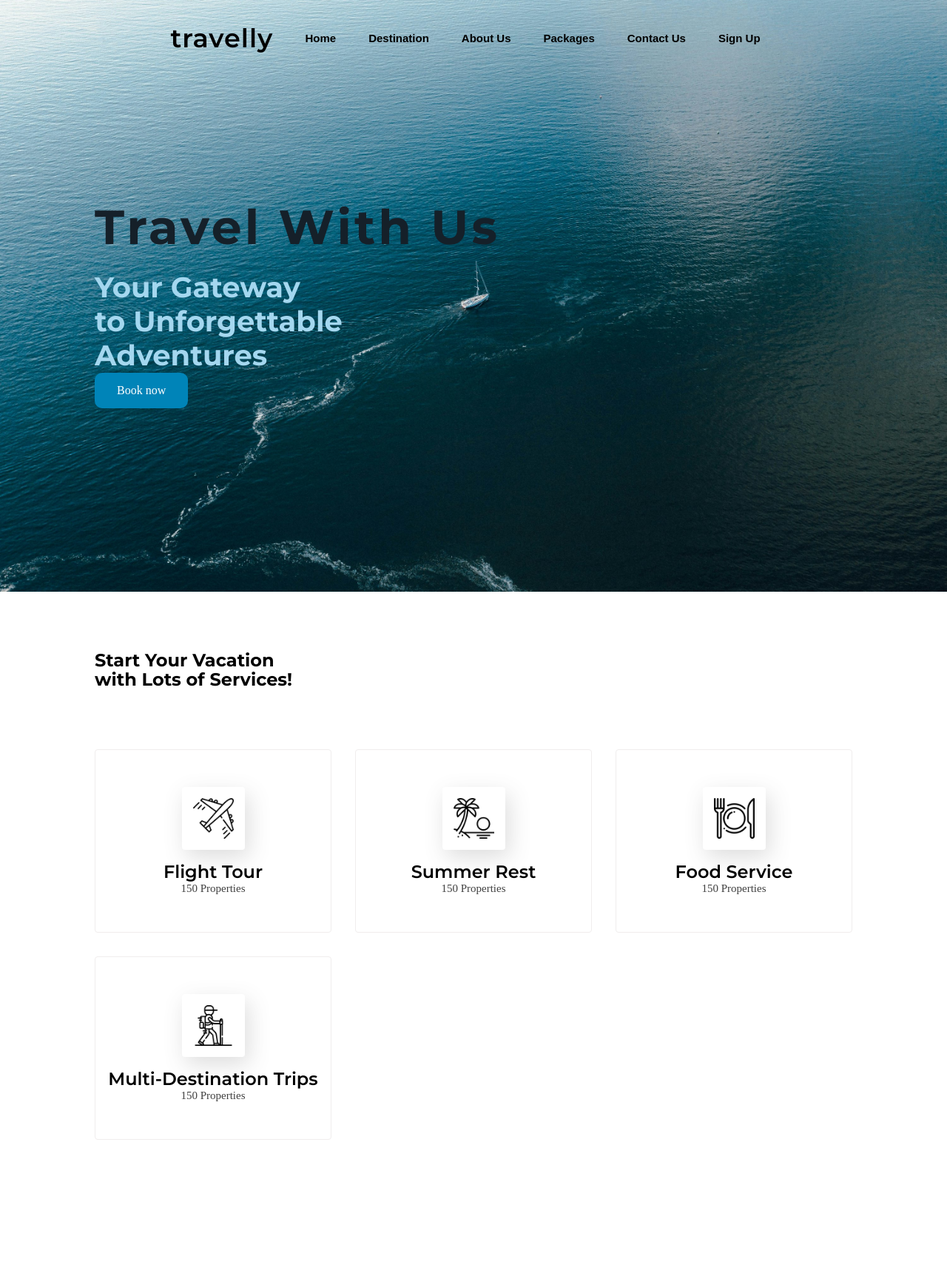
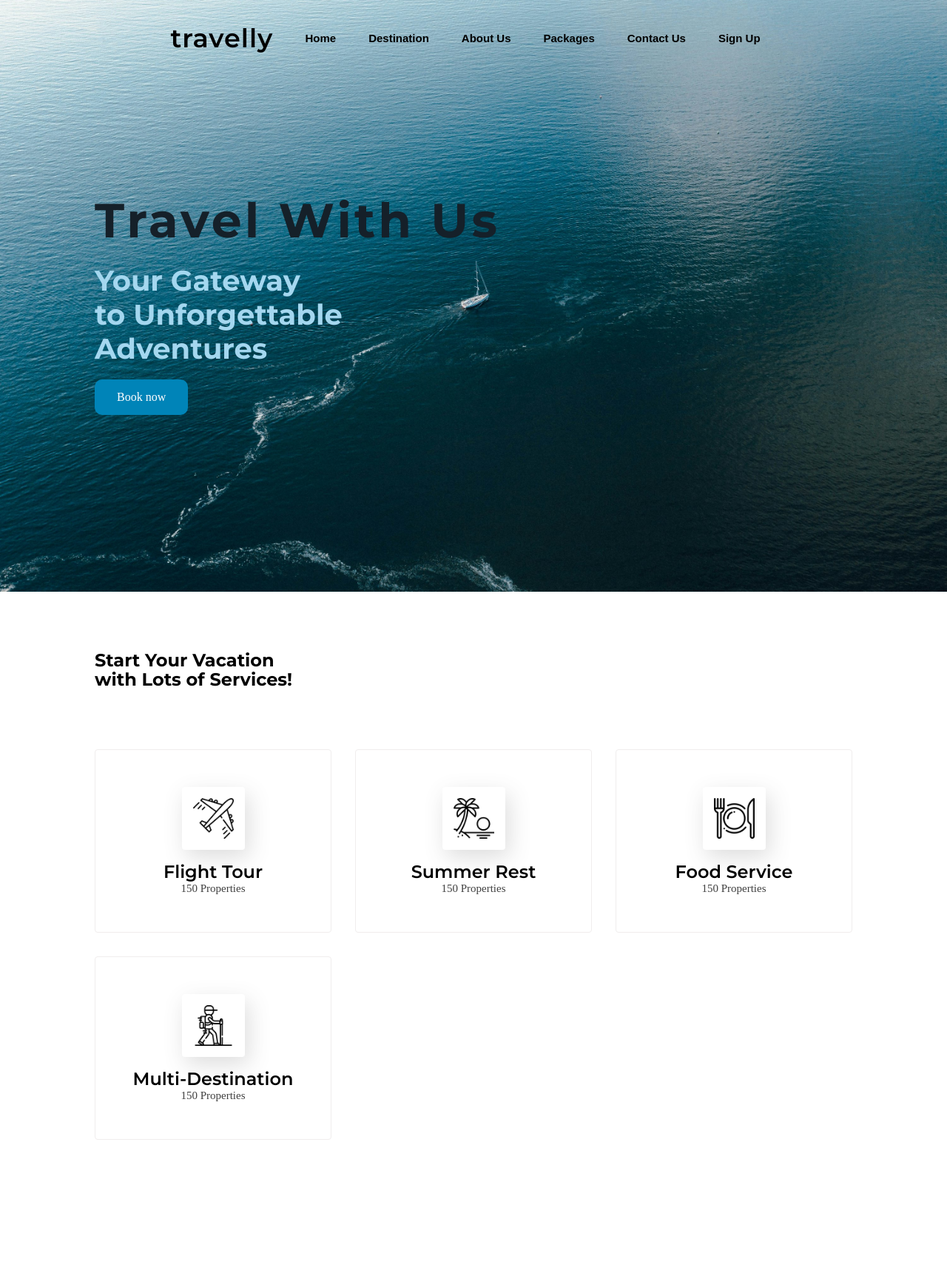
Before and after one commit to amelaah/Travell-re, a PHP site: page /html/travelly.html in a window 1280 px wide. Shown: the top 1713 px of the page at 74% size. Run offline with PHP 8.4, Linux system fonts and the light colour scheme.

Commit message:
aaaaaaaaaa

```diff
--- a/css/travelly.css
+++ b/css/travelly.css
@@ -62,8 +62,7 @@ img,
 span,
 input,
 label,
-button,
-ion-icon {
+button {
   display: block;
 }
 
@@ -80,10 +79,6 @@ button {
 
 input {
   width: 100%;
-}
-
-ion-icon {
-  pointer-events: none;
 }
 
 html {
@@ -124,6 +119,7 @@ header {
 .navbar {
   display: flex;
 }
+
 .navbar a {
   color: var(--gunmetal);
   font-family: Arial, Helvetica, sans-serif;
@@ -133,12 +129,14 @@ header {
   border-radius: 4px;
   transition: ease 0.4s;
 }
+
 .navbar a:hover {
   background: transparent;
   color: var(--dd-sage);
   box-shadow: 5px 10px 30px rgba(26, 41, 77, 0.3);
   border-radius: 4px;
 }
+
 #menu-icon {
   color: var(--dd-sage);
   font-size: 35px;
@@ -146,9 +144,11 @@ header {
   cursor: pointer;
   display: none;
 }
+
 section {
   padding: 80px 10%;
 }
+
 .home {
   position: relative;
   width: 100%;
@@ -160,6 +160,7 @@ section {
   grid-template-columns: repeat(1, 1f);
   align-items: center;
 }
+
 .home-text h1 {
   font-size: var(--fs-1);
   line-height: 1.2;
@@ -168,6 +169,7 @@ section {
   letter-spacing: 4px;
   margin-top: 20px;
 }
+
 .home-text h2 {
   font-size: var(--fs-2);
   line-height: 1.2;
@@ -175,13 +177,14 @@ section {
   font-family: var(--ff-montserrat);
   margin-top: 20px;
 }
-.home-text p {
+
+/* .home-text p {
   color: var(--cultured);
   font-size: 15px;
   font-weight: 400;
   line-height: 38px;
   margin-bottom: 35px;
-}
+} */
 .home-btn {
   display: inline-block;
   font-size: 16px;
@@ -191,6 +194,7 @@ section {
   border-radius: 10px;
   transition: ease 0.4s;
 }
+
 .home-btn:hover {
   background: var();
   transform: scale(1.1);
@@ -201,6 +205,7 @@ header .sticky {
   padding: 10px 18%;
   box-shadow: rgba(33, 35, 38, 0.1) 0px 10px 10px -10px;
 }
+
 .sticky .logo {
   color: var(--black);
 }
--- a/html/travelly.html
+++ b/html/travelly.html
@@ -33,19 +33,6 @@
       </ul>
     </header>
 
-    <!-- ka me pas home, about us, destination, packages, gallery, contact us
-        butoni book now ne corner
-        alert pop up ndonje ad ose per me kontaktu me lehte
-        socials (insta, twitter, fb)
-
-        home page - ka ikonat, search bar, logon, menu bar, nje background image,
-         slogan, edhe te dhenat e klientit per te vazhduar te ofertat psh
-
-        about us -
-        destinaton -
-        packages -
-        contact us -
-   -->
     <!-- home -->
     <section class="home" id="home">
       <div class="home-text">
@@ -55,6 +42,7 @@
           to Unforgettable <br />
           Adventures
         </h2>
+        <br />
         <a href="book.html" class="home-btn"> Book now</a>
       </div>
     </section>
@@ -96,7 +84,7 @@
           <div class="container-img">
             <img src="/images/trip.png" />
           </div>
-          <h4>Multi-Destination Trips</h4>
+          <h4>Multi-Destination</h4>
           <p>150 Properties</p>
         </div>
       </div>
```
